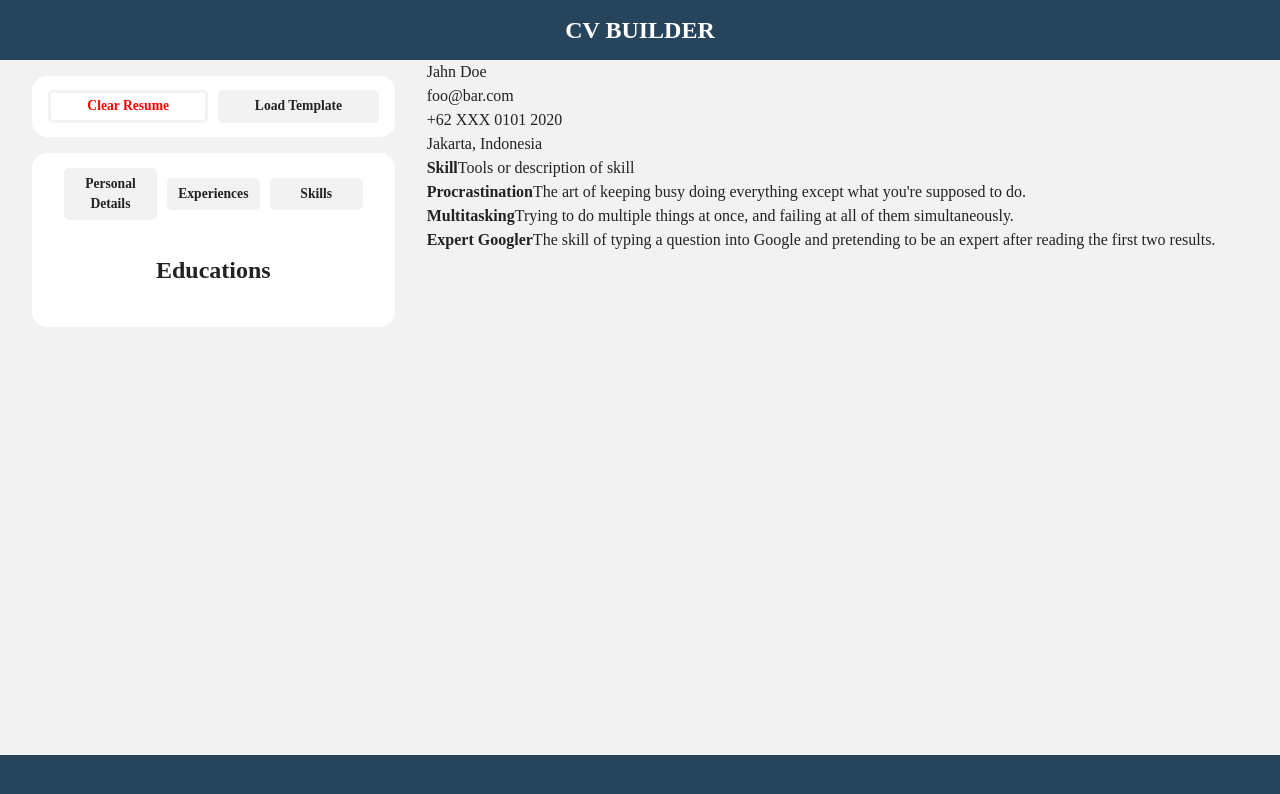
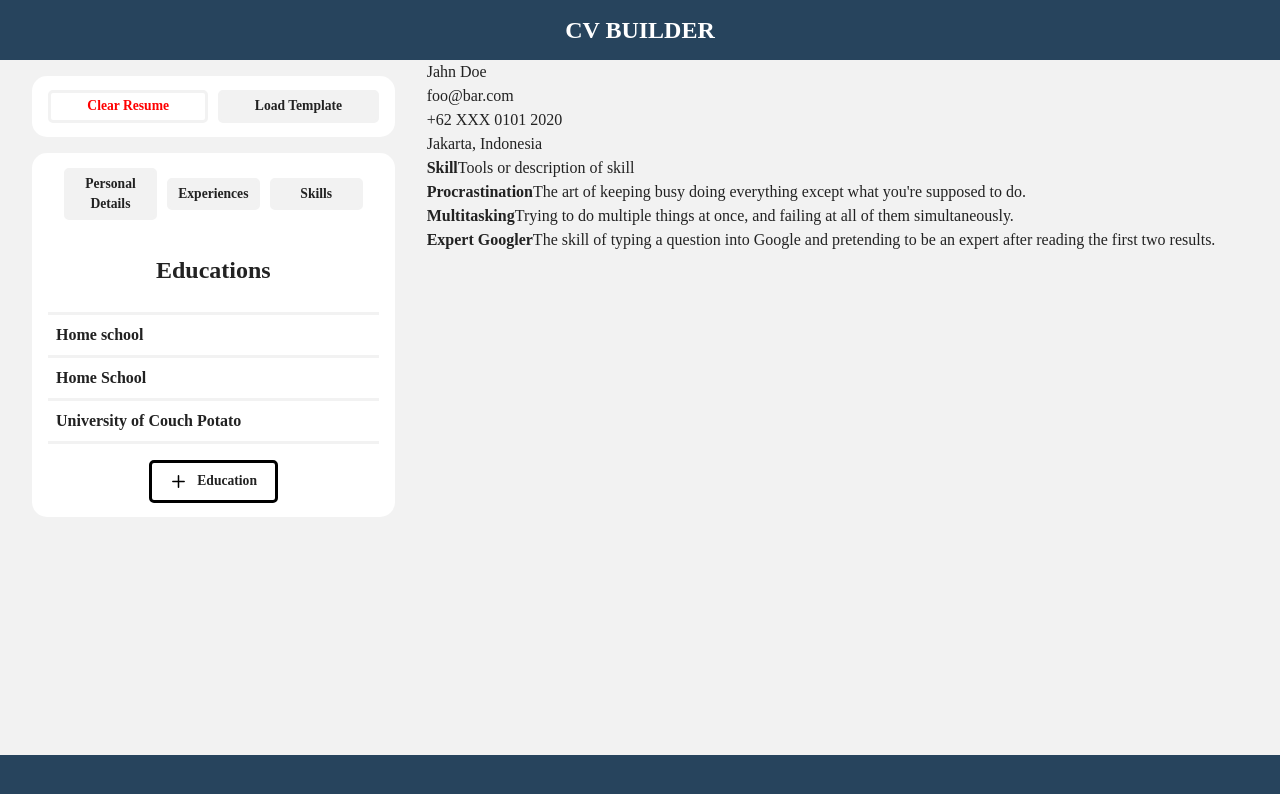
Before and after one commit to Andmana/CV-App, a React (Vite) app: page / in a window 1280 px wide. Both pictures are taken after a click on the button "Educations". Shown: the top 794 px of the page. Built offline with nearby package versions, Linux system fonts and the light colour scheme.

Commit message:
Update educations edit sections

```diff
--- a/src/components/form-components/education/EducationEdit.jsx
+++ b/src/components/form-components/education/EducationEdit.jsx
@@ -1,12 +1,34 @@
+import EducationForm from "./EducationForm";
+import EducationList from "./EducationList";
+
 const EducationEdit = ({
     sectionData,
     handleSectionDataChange,
-    isFormOpen,
-    handleFormOpen,
+    sectionForm,
+    handleSectionForm,
 }) => {
+    let data;
+    if (sectionForm.open) {
+        data = sectionData.find((item) => item.id == sectionForm.id);
+    }
     return (
         <>
             <h1 className="edit-section-header">Educations</h1>
+
+            {!sectionForm.open && (
+                <EducationList
+                    data={sectionData}
+                    handleSectionForm={handleSectionForm}
+                />
+            )}
+
+            {sectionForm.open && (
+                <EducationForm
+                    data={data}
+                    handleSectionDataChange={handleSectionDataChange}
+                    handleSectionForm={handleSectionForm}
+                />
+            )}
         </>
     );
 };
--- /dev/null
+++ b/src/components/form-components/education/EducationForm.jsx
@@ -0,0 +1,70 @@
+import FormAction from "../FormAction";
+import InputGroup from "../InputGroup";
+
+const EducationForm = ({
+    data,
+    handleSectionDataChange,
+    handleSectionForm,
+}) => {
+    return (
+        <>
+            <div className="section-form">
+                <InputGroup
+                    label="School"
+                    propName="school"
+                    propValue={data.school}
+                    onChangeFunction={handleSectionDataChange}
+                    placeholder="Enter school / university"
+                    dataId={data.id}
+                    dataSection="Educations"
+                />
+
+                <InputGroup
+                    label="Degree"
+                    propName="degree"
+                    propValue={data.degree}
+                    onChangeFunction={handleSectionDataChange}
+                    placeholder="Enter degree / field of study"
+                    dataId={data.id}
+                    dataSection="Educations"
+                />
+                <div className="input-group-small">
+                    <InputGroup
+                        label="Start Date"
+                        propName="start"
+                        propValue={data.start}
+                        onChangeFunction={handleSectionDataChange}
+                        placeholder="Enter start date"
+                        dataId={data.id}
+                        dataSection="Educations"
+                    />
+
+                    <InputGroup
+                        label="End Date"
+                        propName="end"
+                        propValue={data.end}
+                        onChangeFunction={handleSectionDataChange}
+                        placeholder="Enter end date"
+                        dataId={data.id}
+                        dataSection="Educations"
+                    />
+                </div>
+                <InputGroup
+                    label="Location"
+                    propName="location"
+                    propValue={data.location}
+                    onChangeFunction={handleSectionDataChange}
+                    placeholder="Enter location"
+                    dataId={data.id}
+                    dataSection="Educations"
+                />
+                <FormAction
+                    id={data.id}
+                    handleSectionForm={handleSectionForm}
+                />
+            </div>
+        </>
+    );
+};
+
+export default EducationForm;
--- /dev/null
+++ b/src/components/form-components/education/EducationList.jsx
@@ -0,0 +1,35 @@
+const EducationList = ({ data, handleSectionForm }) => {
+    return (
+        <>
+            <div className="section-list">
+                {data.map((item) => {
+                    return (
+                        <li
+                            key={item.id}
+                            className="section-list-item"
+                            data-open="true"
+                            data-id={item.id}
+                            onClick={handleSectionForm}
+                        >
+                            {item.school}
+                        </li>
+                    );
+                })}
+            </div>
+
+            <div className="edit-section-add">
+                <button
+                    className="bg-white"
+                    data-open="true"
+                    data-id="null"
+                    onClick={handleSectionForm}
+                >
+                    <span className="icon icon-add"></span>{" "}
+                    <span>Education</span>
+                </button>
+            </div>
+        </>
+    );
+};
+
+export default EducationList;
--- a/src/styles/input-group.css
+++ b/src/styles/input-group.css
@@ -26,3 +26,9 @@
     background-color: var(--bg-white);
     border-color: skyblue;
 }
+
+.input-group-small {
+    display: grid;
+    grid-template-columns: 1fr 1fr;
+    gap: 1rem;
+}
```
